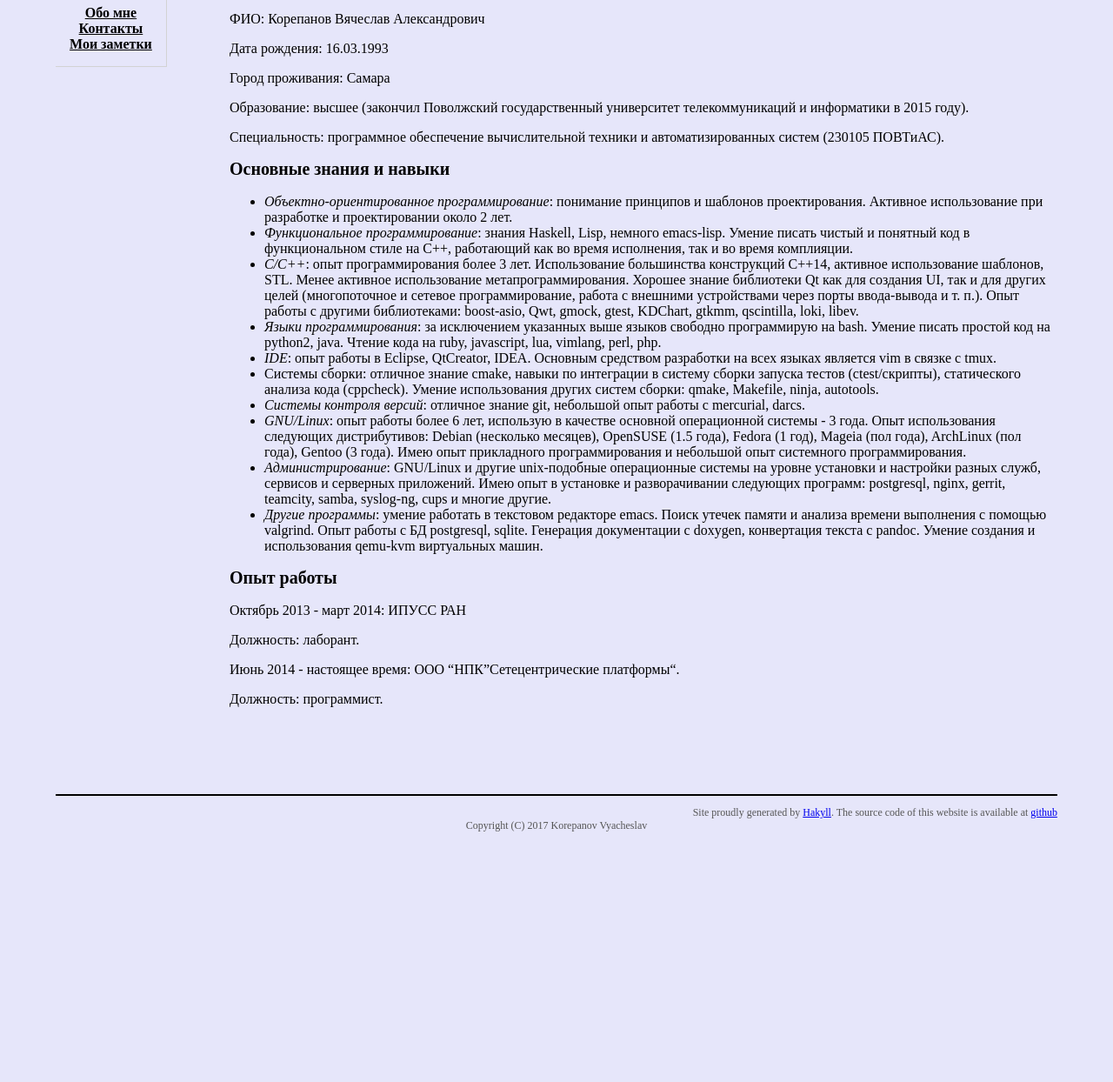
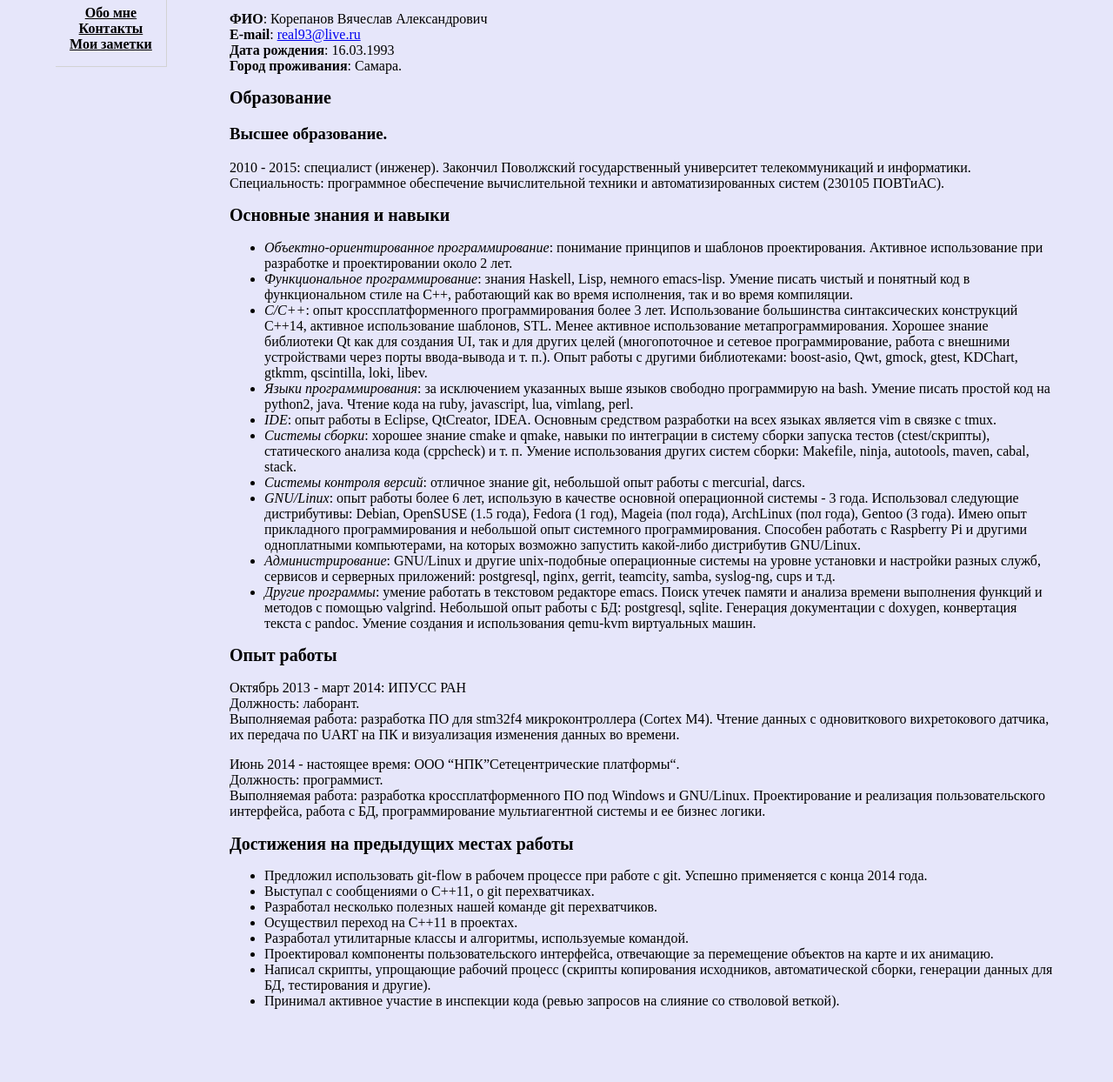
Before and after one commit to vkorepanov/vkorepanov.github.io, a plain HTML site: page cv_ru.html in a window 1280 px wide. Shown: the part 56-1300 px from the top of the page at 87% size. Before the commit the page ends 1051 px from the top, so only its background shows below. Drawn offline with Linux system fonts and the light colour scheme.

Commit message:
Update CV.
Generate CV pdf version with specified geometry.
Remove from CV extra information.
Fix some paragraph layouts.

```diff
--- a/cv_ru.html
+++ b/cv_ru.html
@@ -17,29 +17,46 @@
 
         <div id="content">
             <h1 id="резюме">Резюме</h1>
-<p>ФИО: Корепанов Вячеслав Александрович</p>
-<p>Дата рождения: 16.03.1993</p>
-<p>Город проживания: Самара</p>
-<p>Образование: высшее (закончил Поволжский государственный университет телекоммуникаций и информатики в 2015 году).</p>
-<p>Специальность: программное обеспечение вычислительной техники и автоматизированных систем (230105 ПОВТиАС).</p>
+<p><strong>ФИО</strong>: Корепанов Вячеслав Александрович<br />
+<strong>E-mail</strong>: <a href="mailto:real93@live.ru">real93@live.ru</a><br />
+<strong>Дата рождения</strong>: 16.03.1993<br />
+<strong>Город проживания</strong>: Самара.</p>
+<h2 id="образование">Образование</h2>
+<h3 id="высшее-образование.">Высшее образование.</h3>
+<p>2010 - 2015: специалист (инженер). Закончил Поволжский государственный университет телекоммуникаций и информатики.<br />
+Специальность: программное обеспечение вычислительной техники и автоматизированных систем (230105 ПОВТиАС).</p>
 <h2 id="основные-знания-и-навыки">Основные знания и навыки</h2>
 <ul>
 <li><em>Объектно-ориентированное программирование</em>: понимание принципов и шаблонов проектирования. Активное использование при разработке и проектировании около 2 лет.</li>
-<li><em>Функциональное программирование</em>: знания Haskell, Lisp, немного emacs-lisp. Умение писать чистый и понятный код в функциональном стиле на C++, работающий как во время исполнения, так и во время комплияции.</li>
-<li><em>C/C++</em>: опыт программирования более 3 лет. Использование большинства конструкций C++14, активное использование шаблонов, STL. Менее активное использование метапрограммирования. Хорошее знание библиотеки Qt как для создания UI, так и для других целей (многопоточное и сетевое программирование, работа с внешними устройствами через порты ввода-вывода и т. п.). Опыт работы с другими библиотеками: boost-asio, Qwt, gmock, gtest, KDChart, gtkmm, qscintilla, loki, libev.</li>
-<li><em>Языки программирования</em>: за исключением указанных выше языков свободно программирую на bash. Умение писать простой код на python2, java. Чтение кода на ruby, javascript, lua, vimlang, perl, php.</li>
+<li><em>Функциональное программирование</em>: знания Haskell, Lisp, немного emacs-lisp. Умение писать чистый и понятный код в функциональном стиле на C++, работающий как во время исполнения, так и во время компиляции.</li>
+<li><em>C/C++</em>: опыт кроссплатформенного программирования более 3 лет. Использование большинства синтаксических конструкций C++14, активное использование шаблонов, STL. Менее активное использование метапрограммирования. Хорошее знание библиотеки Qt как для создания UI, так и для других целей (многопоточное и сетевое программирование, работа с внешними устройствами через порты ввода-вывода и т. п.). Опыт работы с другими библиотеками: boost-asio, Qwt, gmock, gtest, KDChart, gtkmm, qscintilla, loki, libev.</li>
+<li><em>Языки программирования</em>: за исключением указанных выше языков свободно программирую на bash. Умение писать простой код на python2, java. Чтение кода на ruby, javascript, lua, vimlang, perl.</li>
 <li><em>IDE</em>: опыт работы в Eclipse, QtCreator, IDEA. Основным средством разработки на всех языках является vim в связке с tmux.</li>
-<li>Системы сборки: отличное знание cmake, навыки по интеграции в систему сборки запуска тестов (ctest/скрипты), статического анализа кода (cppcheck). Умение использования других систем сборки: qmake, Makefile, ninja, autotools.</li>
+<li><em>Системы сборки</em>: хорошее знание cmake и qmake, навыки по интеграции в систему сборки запуска тестов (ctest/скрипты), статического анализа кода (cppcheck) и т. п. Умение использования других систем сборки: Makefile, ninja, autotools, maven, cabal, stack.</li>
 <li><em>Системы контроля версий</em>: отличное знание git, небольшой опыт работы с mercurial, darcs.</li>
-<li><em>GNU/Linux</em>: опыт работы более 6 лет, использую в качестве основной операционной системы - 3 года. Опыт использования следующих дистрибутивов: Debian (несколько месяцев), OpenSUSE (1.5 года), Fedora (1 год), Mageia (пол года), ArchLinux (пол года), Gentoo (3 года). Имею опыт прикладного программирования и небольшой опыт системного программирования.</li>
-<li><em>Администрирование</em>: GNU/Linux и другие unix-подобные операционные системы на уровне установки и настройки разных служб, сервисов и серверных приложений. Имею опыт в установке и разворачивании следующих программ: postgresql, nginx, gerrit, teamcity, samba, syslog-ng, cups и многие другие.</li>
-<li><em>Другие программы</em>: умение работать в текстовом редакторе emacs. Поиск утечек памяти и анализа времени выполнения с помощью valgrind. Опыт работы с БД postgresql, sqlite. Генерация документации с doxygen, конвертация текста с pandoc. Умение создания и использования qemu-kvm виртуальных машин.</li>
+<li><em>GNU/Linux</em>: опыт работы более 6 лет, использую в качестве основной операционной системы - 3 года. Использовал следующие дистрибутивы: Debian, OpenSUSE (1.5 года), Fedora (1 год), Mageia (пол года), ArchLinux (пол года), Gentoo (3 года). Имею опыт прикладного программирования и небольшой опыт системного программирования. Способен работать с Raspberry Pi и другими одноплатными компьютерами, на которых возможно запустить какой-либо дистрибутив GNU/Linux.</li>
+<li><em>Администрирование</em>: GNU/Linux и другие unix-подобные операционные системы на уровне установки и настройки разных служб, сервисов и серверных приложений: postgresql, nginx, gerrit, teamcity, samba, syslog-ng, cups и т.д.</li>
+<li><em>Другие программы</em>: умение работать в текстовом редакторе emacs. Поиск утечек памяти и анализа времени выполнения функций и методов с помощью valgrind. Небольшой опыт работы с БД: postgresql, sqlite. Генерация документации с doxygen, конвертация текста с pandoc. Умение создания и использования qemu-kvm виртуальных машин.</li>
 </ul>
+
 <h2 id="опыт-работы">Опыт работы</h2>
-<p>Октябрь 2013 - март 2014: ИПУСС РАН</p>
-<p>Должность: лаборант.</p>
-<p>Июнь 2014 - настоящее время: ООО “НПК”Сетецентрические платформы“.</p>
-<p>Должность: программист.</p>
+<p>Октябрь 2013 - март 2014: ИПУСС РАН<br />
+Должность: лаборант.<br />
+Выполняемая работа: разработка ПО для stm32f4 микроконтроллера (Cortex M4). Чтение данных с одновиткового вихретокового датчика, их передача по UART на ПК и визуализация изменения данных во времени.</p>
+<p>Июнь 2014 - настоящее время: ООО “НПК”Сетецентрические платформы“.<br />
+Должность: программист.<br />
+Выполняемая работа: разработка кроссплатформенного ПО под Windows и GNU/Linux. Проектирование и реализация пользовательского интерфейса, работа с БД, программирование мультиагентной системы и ее бизнес логики.</p>
+<h2 id="достижения-на-предыдущих-местах-работы">Достижения на предыдущих местах работы</h2>
+<ul>
+<li>Предложил использовать git-flow в рабочем процессе при работе с git. Успешно применяется с конца 2014 года.</li>
+<li>Выступал с сообщениями о C++11, о git перехватчиках.</li>
+<li>Разработал несколько полезных нашей команде git перехватчиков.</li>
+<li>Осуществил переход на C++11 в проектах.</li>
+<li>Разработал утилитарные классы и алгоритмы, используемые командой.</li>
+<li>Проектировал компоненты пользовательского интерфейса, отвечающие за перемещение объектов на карте и их анимацию.</li>
+<li>Написал скрипты, упрощающие рабочий процесс (скрипты копирования исходников, автоматической сборки, генерации данных для БД, тестирования и другие).</li>
+<li>Принимал активное участие в инспекции кода (ревью запросов на слияние со стволовой веткой).</li>
+</ul>
         </div>
 
         <div id="footer">
```
Also changed, not shown: 3 other files.
